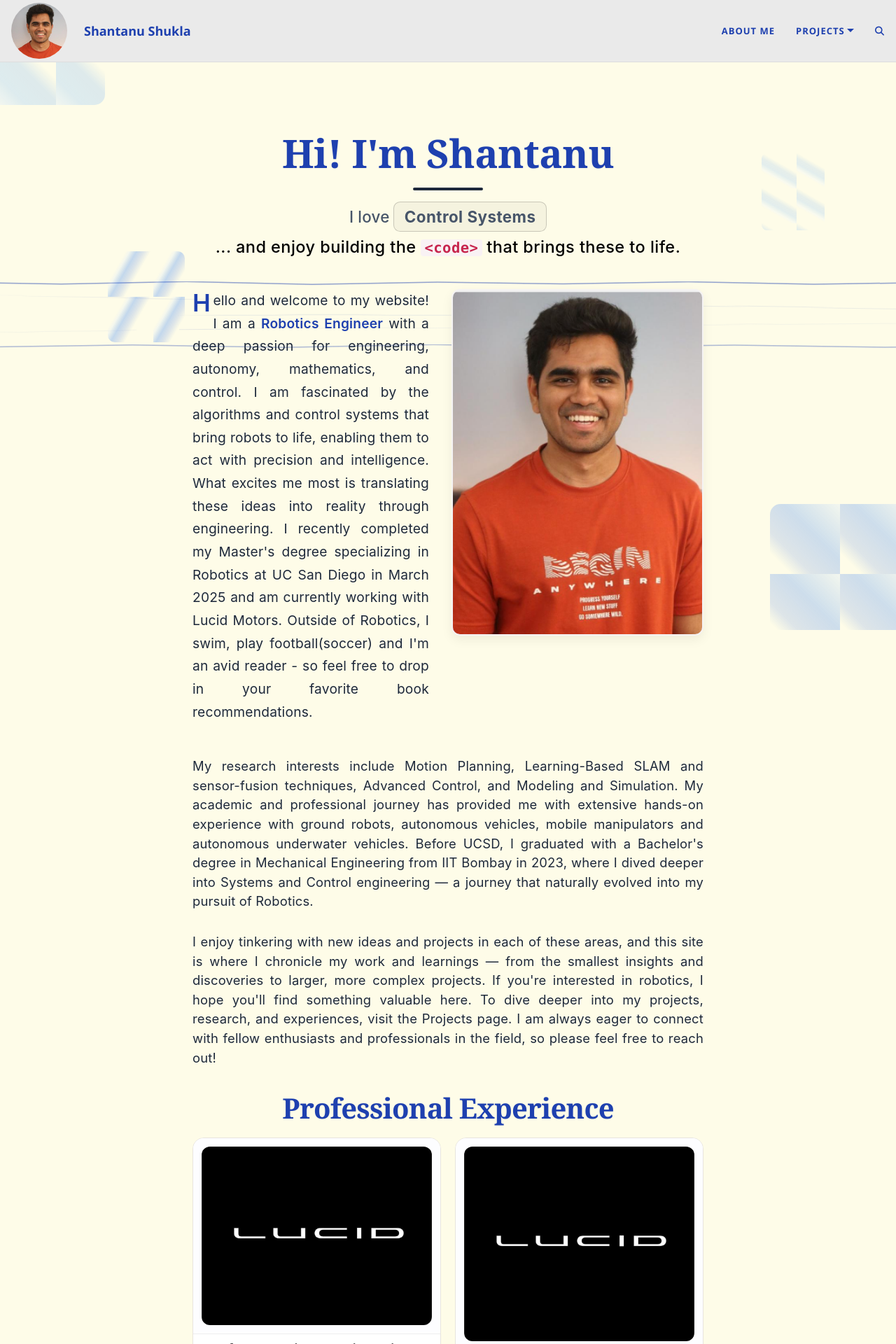
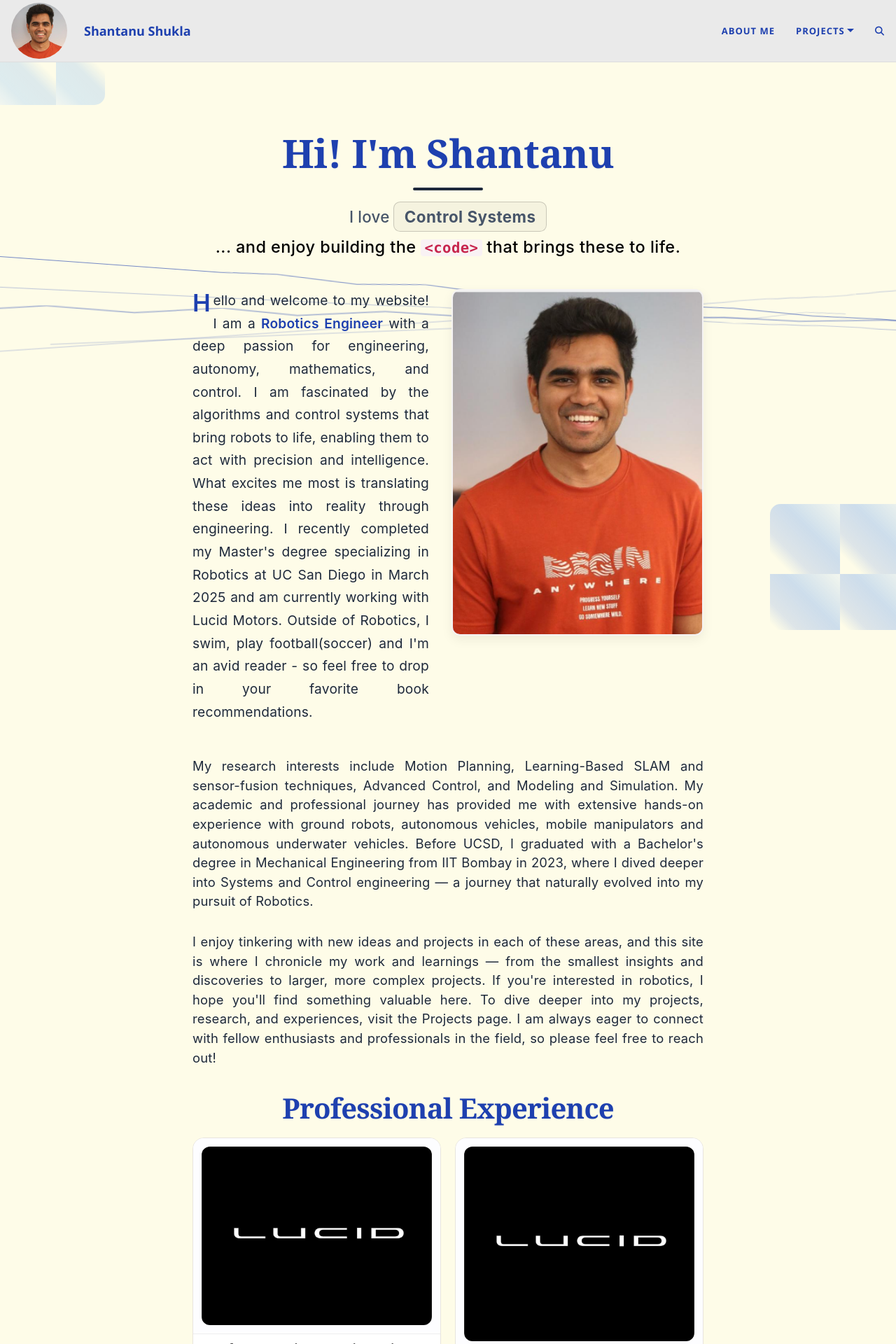
Before and after one commit to shantanusshukla/shantanusshukla.github.io, a Jekyll site: the page built from index.html, in a window 1280 px wide. Shown: the top 1920 px of the page at 70% size. Built offline with Jekyll 4.4.1, drawn with Linux system fonts in a browser that asks for light colours; the list of posts is cut into pages by our own code; comment, search, counter and statistics services are not loaded.

Commit message:
Make more wavy

```diff
--- a/assets/css/style.css
+++ b/assets/css/style.css
@@ -116,7 +116,7 @@
   display: none; /* Remove full-page texture */
 }
 
-/* Multiple strategic texture zones - smaller and well-distributed */
+/* Multiple strategic texture zones - only in corners */
 
 /* Top-left corner accent */
 body::before {
@@ -152,84 +152,12 @@
   z-index: -1;
 }
 
-/* Mid-right accent near profile area */
-.home-section {
-  position: relative;
-}
-
-.home-section::before {
-  content: '';
-  position: absolute;
-  top: 200px;
-  right: 2%;
-  width: 120px;
-  height: 160px;
-  background:
-    linear-gradient(60deg,
-      transparent 0%, transparent 35%,
-      rgba(224, 231, 255, 0.25) 40%, rgba(96, 165, 250, 0.3) 50%, rgba(59, 130, 246, 0.15) 60%,
-      transparent 70%, transparent 100%);
-  background-size: 70px 70px;
-  border-radius: 10px;
-  z-index: -1;
-}
-
-/* Left-center accent */
-.home-section::after {
-  content: '';
-  position: absolute;
-  top: 350px;
-  left: 5%;
-  width: 100px;
-  height: 140px;
-  background:
-    linear-gradient(-45deg,
-      transparent 0%, transparent 40%,
-      rgba(191, 219, 254, 0.25) 45%, rgba(37, 99, 235, 0.3) 55%, rgba(29, 78, 216, 0.15) 65%,
-      transparent 75%, transparent 100%);
-  background-size: 60px 60px;
-  border-radius: 8px;
-  z-index: -1;
-}
-
-/* Top-right small accent */
-.intro-header {
-  position: relative;
-}
-
-.intro-header::before {
-  content: '';
-  position: absolute;
-  top: 50px;
-  right: 8%;
-  width: 90px;
-  height: 110px;
-  background:
-    linear-gradient(30deg,
-      transparent 0%, transparent 30%,
-      rgba(239, 246, 255, 0.3) 35%, rgba(147, 197, 253, 0.25) 45%, rgba(96, 165, 250, 0.15) 55%,
-      transparent 65%, transparent 100%);
-  background-size: 50px 50px;
-  border-radius: 8px;
-  z-index: -1;
-}
-
-/* Bottom-left accent */
+/* Remove middle accent elements */
+.home-section::before,
+.home-section::after,
+.intro-header::before,
 .intro-header::after {
-  content: '';
-  position: absolute;
-  bottom: -100px;
-  left: 12%;
-  width: 110px;
-  height: 130px;
-  background:
-    linear-gradient(120deg,
-      transparent 0%, transparent 25%,
-      rgba(219, 234, 254, 0.25) 30%, rgba(59, 130, 246, 0.3) 40%, rgba(37, 99, 235, 0.15) 50%,
-      transparent 60%, transparent 100%);
-  background-size: 65px 65px;
-  border-radius: 10px;
-  z-index: -1;
+  display: none;
 }
 
 /* Subtle geometric accent elements */
--- a/assets/css/wavy-animation.css
+++ b/assets/css/wavy-animation.css
@@ -1,4 +1,4 @@
-/* Thin, Sharp, Wavy Blue Lines - Split and Merge Effect */
+/* Enhanced Wavy Blue Lines - Asymmetric Wave-Out with Rotation and Intertwining */
 /* Using the exact same blue color as headings: #1e40af */
 
 .wavy-background {
@@ -12,198 +12,231 @@
   pointer-events: none;
 }
 
-/* Main wave - starts as one, splits, then merges back */
+/* Main wave - more wavy with enhanced depth */
 .wave-main {
   position: absolute;
   top: 50%;
   left: -20%;
   width: 140%;
-  height: 8px; /* Much thinner */
-  background: rgba(30, 64, 175, 0.8); /* Darker */
+  height: 12px; /* Slightly thicker for better visibility */
+  background: rgba(30, 64, 175, 0.9); /* Much brighter and less transparent */
   transform: translateY(-50%);
   border-radius: 50px;
-  /* Wavy clip-path for natural curves */
+  /* Much more wavy clip-path with deeper curves */
   clip-path: polygon(
-    0% 50%, 8% 30%, 16% 70%, 24% 20%, 32% 80%, 40% 35%, 48% 65%,
-    56% 25%, 64% 75%, 72% 40%, 80% 60%, 88% 30%, 96% 70%, 100% 50%,
-    100% 45%, 96% 65%, 88% 25%, 80% 55%, 72% 35%, 64% 70%, 56% 20%,
-    48% 60%, 40% 30%, 32% 75%, 24% 15%, 16% 65%, 8% 25%, 0% 45%
+    0% 50%, 5% 15%, 12% 85%, 18% 10%, 25% 90%, 32% 5%, 38% 95%,
+    45% 20%, 52% 80%, 58% 25%, 65% 75%, 72% 30%, 78% 70%, 85% 35%,
+    92% 65%, 98% 40%, 100% 50%,
+    100% 40%, 98% 30%, 92% 55%, 85% 25%, 78% 60%, 72% 20%, 65% 65%,
+    58% 15%, 52% 70%, 45% 10%, 38% 85%, 32% -5%, 25% 80%, 18% 0%,
+    12% 75%, 5% 5%, 0% 40%
   );
-  animation: wave-split-merge 25s ease-in-out infinite;
+  animation: wave-main-enhanced 20s ease-in-out infinite;
+  filter: blur(0.5px); /* Subtle blur for depth */
 }
 
-/* First divergent wave - splits upward */
+/* First wave-out - asymmetric from 30% point, rotating upward */
 .wave-diverge-1 {
   position: absolute;
-  top: 45%;
+  top: 48%;
   left: -20%;
   width: 140%;
-  height: 6px; /* Thinner */
-  background: rgba(30, 64, 175, 0.7); /* Darker */
+  height: 10px;
+  background: rgba(30, 64, 175, 0.85); /* Brighter */
   transform: translateY(-50%);
   border-radius: 50px;
-  /* More wavy pattern */
+  /* Asymmetric wavy pattern starting from 30% point */
   clip-path: polygon(
-    0% 50%, 10% 25%, 20% 75%, 30% 15%, 40% 85%, 50% 30%, 60% 70%,
-    70% 20%, 80% 80%, 90% 35%, 100% 65%,
-    100% 40%, 90% 10%, 80% 55%, 70% -5%, 60% 45%, 50% 5%, 40% 60%,
-    30% -10%, 20% 50%, 10% 0%, 0% 25%
+    0% 50%, 15% 50%, 30% 50%, 35% 20%, 42% 80%, 48% 15%, 55% 85%,
+    62% 25%, 68% 75%, 75% 35%, 82% 65%, 88% 40%, 95% 60%, 100% 45%,
+    100% 35%, 95% 50%, 88% 30%, 82% 55%, 75% 25%, 68% 65%, 62% 15%,
+    55% 75%, 48% 5%, 42% 70%, 35% 10%, 30% 40%, 15% 40%, 0% 40%
   );
-  animation: wave-diverge-up 25s ease-in-out infinite;
+  animation: wave-out-rotate-1 22s ease-in-out infinite;
+  filter: blur(1px);
 }
 
-/* Second divergent wave - splits downward */
+/* Second wave-out - asymmetric from 70% point, rotating downward */
 .wave-diverge-2 {
   position: absolute;
-  top: 55%;
+  top: 52%;
   left: -20%;
   width: 140%;
-  height: 6px; /* Thinner */
-  background: rgba(30, 64, 175, 0.6); /* Darker */
+  height: 9px;
+  background: rgba(30, 64, 175, 0.8); /* Brighter */
   transform: translateY(-50%);
   border-radius: 50px;
-  /* Wavy pattern opposite to first wave */
+  /* Asymmetric wavy pattern starting from 70% point */
   clip-path: polygon(
-    0% 50%, 12% 75%, 24% 25%, 36% 85%, 48% 15%, 60% 70%, 72% 30%,
-    84% 80%, 96% 35%, 100% 65%,
-    100% 40%, 96% 10%, 84% 55%, 72% 5%, 60% 45%, 48% -10%, 36% 60%,
-    24% 0%, 12% 50%, 0% 25%
+    0% 50%, 25% 50%, 50% 50%, 70% 50%, 75% 75%, 82% 25%, 88% 85%,
+    95% 15%, 100% 65%,
+    100% 55%, 95% 5%, 88% 75%, 82% 15%, 75% 65%, 70% 40%, 50% 40%,
+    25% 40%, 0% 40%
   );
-  animation: wave-diverge-down 25s ease-in-out infinite;
+  animation: wave-out-rotate-2 24s ease-in-out infinite;
+  filter: blur(1px);
 }
 
-/* Overlapping accent waves - very thin and sharp */
+/* Third wave-out - asymmetric from 45% point, intertwining */
 .wave-depth-1 {
   position: absolute;
-  top: 48%;
+  top: 49%;
   left: -25%;
   width: 150%;
-  height: 3px; /* Very thin */
-  background: rgba(30, 64, 175, 0.5);
+  height: 7px;
+  background: rgba(30, 64, 175, 0.75);
   transform: translateY(-50%) rotate(0.5deg);
   border-radius: 50px;
+  /* Asymmetric wavy pattern starting from 45% point */
   clip-path: polygon(
-    0% 50%, 15% 20%, 30% 80%, 45% 10%, 60% 90%, 75% 25%, 90% 75%, 100% 40%,
-    100% 35%, 90% 70%, 75% 20%, 60% 85%, 45% 5%, 30% 75%, 15% 15%, 0% 45%
+    0% 50%, 20% 50%, 45% 50%, 50% 20%, 58% 80%, 65% 15%, 72% 85%,
+    80% 25%, 87% 75%, 94% 35%, 100% 65%,
+    100% 55%, 94% 25%, 87% 65%, 80% 15%, 72% 75%, 65% 5%, 58% 70%,
+    50% 10%, 45% 40%, 20% 40%, 0% 40%
   );
-  animation: wave-overlap-1 30s ease-in-out infinite;
+  animation: wave-intertwine-1 26s ease-in-out infinite;
+  filter: blur(1.5px);
 }
 
+/* Fourth wave-out - asymmetric from 60% point, counter-rotating */
 .wave-depth-2 {
   position: absolute;
-  top: 52%;
+  top: 51%;
   left: -25%;
   width: 150%;
-  height: 4px; /* Very thin */
-  background: rgba(30, 64, 175, 0.4);
+  height: 8px;
+  background: rgba(30, 64, 175, 0.7);
   transform: translateY(-50%) rotate(-0.3deg);
   border-radius: 50px;
+  /* Asymmetric wavy pattern starting from 60% point */
   clip-path: polygon(
-    0% 50%, 18% 80%, 36% 20%, 54% 75%, 72% 25%, 90% 70%, 100% 45%,
-    100% 40%, 90% 65%, 72% 20%, 54% 70%, 36% 15%, 18% 75%, 0% 45%
+    0% 50%, 35% 50%, 60% 50%, 65% 80%, 72% 20%, 78% 90%, 85% 10%,
+    92% 70%, 98% 30%, 100% 55%,
+    100% 45%, 98% 20%, 92% 60%, 85% 0%, 78% 80%, 72% 10%, 65% 70%,
+    60% 40%, 35% 40%, 0% 40%
   );
-  animation: wave-overlap-2 35s ease-in-out infinite;
+  animation: wave-intertwine-2 28s ease-in-out infinite;
+  filter: blur(2px);
 }
 
-/* Split and merge animation - main wave */
-@keyframes wave-split-merge {
+/* Enhanced main wave animation with rotation and intertwining */
+@keyframes wave-main-enhanced {
   0%, 100% {
-    top: 50%;
-    opacity: 1;
-    transform: translateY(-50%) scaleY(1);
+    transform: translateY(-50%) rotate(0deg) scaleY(1);
+    opacity: 0.9;
   }
   25% {
-    top: 50%;
-    opacity: 0.6;
-    transform: translateY(-50%) scaleY(0.3);
+    transform: translateY(-50%) rotate(1deg) scaleY(0.8);
+    opacity: 0.7;
   }
   50% {
-    top: 50%;
-    opacity: 0.4;
-    transform: translateY(-50%) scaleY(0.1);
+    transform: translateY(-50%) rotate(-0.5deg) scaleY(1.2);
+    opacity: 0.8;
   }
   75% {
-    top: 50%;
-    opacity: 0.7;
-    transform: translateY(-50%) scaleY(0.5);
+    transform: translateY(-50%) rotate(0.8deg) scaleY(0.9);
+    opacity: 0.9;
   }
 }
 
-/* Divergent wave animations */
-@keyframes wave-diverge-up {
+/* First wave-out animation - asymmetric emergence from 30% point */
+@keyframes wave-out-rotate-1 {
   0%, 100% {
     top: 50%;
     opacity: 0;
-    transform: translateY(-50%) translateX(0) scaleY(0.1);
+    transform: translateY(-50%) rotate(0deg) scaleX(0.3);
   }
-  25% {
+  15% {
+    top: 48%;
+    opacity: 0.4;
+    transform: translateY(-50%) rotate(2deg) scaleX(0.7);
+  }
+  35% {
     top: 45%;
-    opacity: 0.7;
-    transform: translateY(-50%) translateX(-15px) scaleY(1);
+    opacity: 0.85;
+    transform: translateY(-50%) rotate(5deg) scaleX(1);
   }
-  50% {
-    top: 40%;
+  60% {
+    top: 42%;
     opacity: 0.9;
-    transform: translateY(-50%) translateX(-25px) scaleY(1.2);
+    transform: translateY(-50%) rotate(8deg) scaleX(1.1);
   }
-  75% {
-    top: 45%;
+  85% {
+    top: 46%;
     opacity: 0.6;
-    transform: translateY(-50%) translateX(-10px) scaleY(0.8);
+    transform: translateY(-50%) rotate(3deg) scaleX(0.8);
   }
 }
 
-@keyframes wave-diverge-down {
+/* Second wave-out animation - asymmetric emergence from 70% point */
+@keyframes wave-out-rotate-2 {
   0%, 100% {
     top: 50%;
     opacity: 0;
-    transform: translateY(-50%) translateX(0) scaleY(0.1);
+    transform: translateY(-50%) rotate(0deg) scaleX(0.3);
   }
-  25% {
+  20% {
+    top: 52%;
+    opacity: 0.3;
+    transform: translateY(-50%) rotate(-2deg) scaleX(0.6);
+  }
+  45% {
     top: 55%;
-    opacity: 0.6;
-    transform: translateY(-50%) translateX(15px) scaleY(1);
+    opacity: 0.8;
+    transform: translateY(-50%) rotate(-5deg) scaleX(1);
   }
-  50% {
-    top: 60%;
-    opacity: 0.8;
-    transform: translateY(-50%) translateX(25px) scaleY(1.1);
+  70% {
+    top: 58%;
+    opacity: 0.85;
+    transform: translateY(-50%) rotate(-7deg) scaleX(1.1);
   }
-  75% {
-    top: 55%;
+  90% {
+    top: 54%;
     opacity: 0.5;
-    transform: translateY(-50%) translateX(10px) scaleY(0.7);
+    transform: translateY(-50%) rotate(-3deg) scaleX(0.7);
   }
 }
 
-/* Overlapping wave animations */
-@keyframes wave-overlap-1 {
+/* Intertwining wave animations */
+@keyframes wave-intertwine-1 {
   0%, 100% {
-    transform: translateY(-50%) rotate(0.5deg) translateX(0);
-    opacity: 0.5;
+    transform: translateY(-50%) rotate(0.5deg) translateX(0) scaleY(1);
+    opacity: 0.75;
   }
-  33% {
-    transform: translateY(-50%) rotate(1deg) translateX(-20px);
+  20% {
+    transform: translateY(-50%) rotate(3deg) translateX(-15px) scaleY(0.7);
+    opacity: 0.9;
+  }
+  40% {
+    transform: translateY(-50%) rotate(-2deg) translateX(20px) scaleY(1.3);
+    opacity: 0.6;
+  }
+  60% {
+    transform: translateY(-50%) rotate(4deg) translateX(-25px) scaleY(0.8);
+    opacity: 0.8;
+  }
+  80% {
+    transform: translateY(-50%) rotate(-1deg) translateX(10px) scaleY(1.1);
     opacity: 0.7;
-  }
-  66% {
-    transform: translateY(-50%) rotate(0deg) translateX(15px);
-    opacity: 0.3;
   }
 }
 
-@keyframes wave-overlap-2 {
+@keyframes wave-intertwine-2 {
   0%, 100% {
-    transform: translateY(-50%) rotate(-0.3deg) translateX(0);
-    opacity: 0.4;
+    transform: translateY(-50%) rotate(-0.3deg) translateX(0) scaleY(1);
+    opacity: 0.7;
   }
-  40% {
-    transform: translateY(-50%) rotate(-0.8deg) translateX(18px);
-    opacity: 0.6;
+  25% {
+    transform: translateY(-50%) rotate(-4deg) translateX(18px) scaleY(0.6);
+    opacity: 0.85;
   }
-  80% {
-    transform: translateY(-50%) rotate(0.2deg) translateX(-22px);
-    opacity: 0.2;
+  50% {
+    transform: translateY(-50%) rotate(2.5deg) translateX(-22px) scaleY(1.4);
+    opacity: 0.5;
+  }
+  75% {
+    transform: translateY(-50%) rotate(-3.5deg) translateX(28px) scaleY(0.9);
+    opacity: 0.75;
   }
 }
 
```
